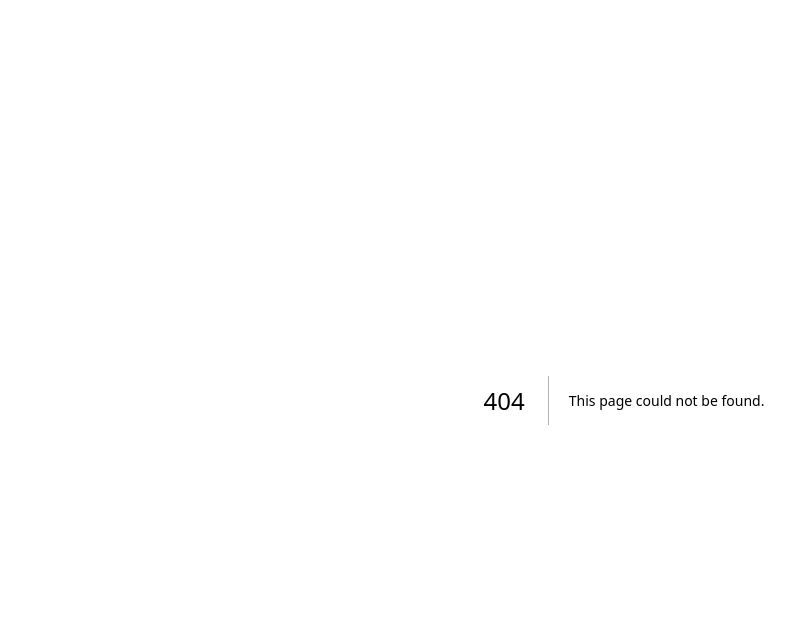
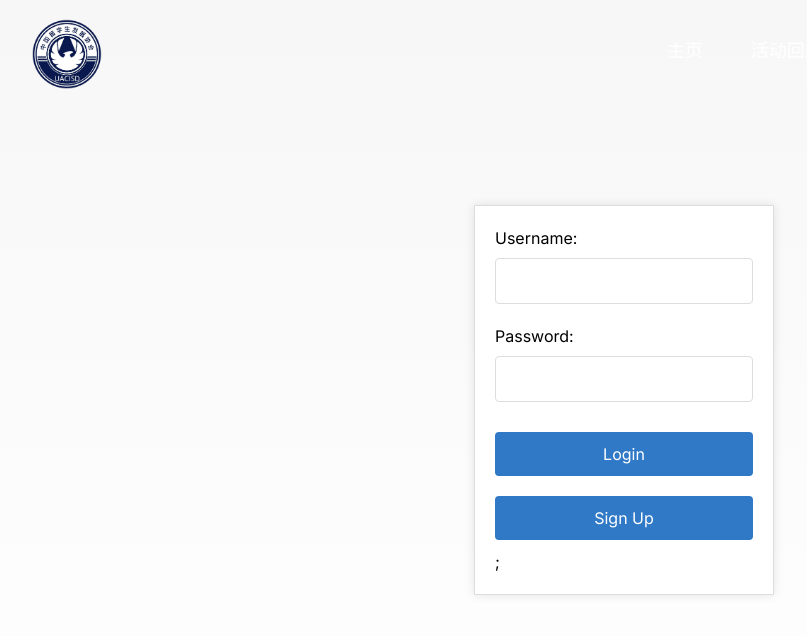
Before and after one commit to Team45Tech/Website-v2-Frontend, a Next.js app: page /login in a window 1280 px wide. Before the commit this address had no page. Shown: the top 636 px of the page, without its empty margins (16-823 px from the left). Built offline with nearby package versions, Linux system fonts and the light colour scheme.

Commit message:
Create LoginPage & RegisterPage

```diff
--- a/app/components/Header.tsx
+++ b/app/components/Header.tsx
@@ -10,7 +10,7 @@ export default function Header() {
         <header className="Header">
 
             <div className='CISD_LOGO'>
-                <a href='/homes'>
+                <a href='/home'>
                     <img src="/CISD_logo.png" alt="CISD" className='CISD_LOGO_img' />
                 </a>
             </div>
@@ -34,7 +34,7 @@ export default function Header() {
                         </ul>
                     </li>
                     <li><a href="#">联系我们</a></li>
-                    <li><a href="#">会员登入</a></li>
+                    <li><a href="/login">会员登入</a></li>
                 </ul>
 
             </nav>
--- /dev/null
+++ b/app/components/LoginPage/Login.tsx
@@ -0,0 +1,57 @@
+// Home components
+
+import React, { useState } from 'react';
+import { useRouter } from 'next/router';
+import './login.css'
+
+
+const LoginPage: React.FC = () => {
+    const [username, setUsername] = useState<string>('');
+    const [password, setPassword] = useState<string>('');
+
+    const handleSubmit = (event: React.FormEvent) => {
+        event.preventDefault();
+        console.log("Username:", username);
+        console.log("Password:", password);
+    };
+
+    const router = useRouter();
+
+    const handleButtonClick = () => {
+        router.push('/register');
+    };
+
+    return (
+        <div className="login-container">
+
+            <form onSubmit={handleSubmit}>
+                <div className="input-group">
+                    <label htmlFor="username">Username:</label>
+                    <input
+                        type="text"
+                        id="username"
+                        value={username}
+                        onChange={(e) => setUsername(e.target.value)}
+                        required
+                    />
+                </div>
+                <div className="input-group">
+                    <label htmlFor="password">Password:</label>
+                    <input
+                        type="password"
+                        id="password"
+                        value={password}
+                        onChange={(e) => setPassword(e.target.value)}
+                        required
+                    />
+                </div>
+                <div className="submit-group">
+                    <button type="submit">Login</button>
+                    <button onClick={handleButtonClick}>Sign Up</button>;
+                </div>
+            </form>
+        </div>
+    );
+};
+
+export default LoginPage;
--- /dev/null
+++ b/app/components/LoginPage/login.css
@@ -0,0 +1,55 @@
+body {
+    font-family: Arial, sans-serif;
+    display: flex;
+    height: 100vh;
+    align-items: center;
+    justify-content: center;
+    background-color: #f7f7f7;
+}
+
+.login-container {
+    width: 300px;
+    padding: 20px;
+    border: 1px solid #ddd;
+    background-color: #fff;
+    box-shadow: 0px 0px 10px rgba(0, 0, 0, 0.1);
+}
+
+
+
+.input-group {
+    margin-bottom: 20px;
+}
+
+label {
+    display: block;
+    margin-bottom: 8px;
+    color: black;
+}
+
+input[type="text"], input[type="password"] {
+    width: 100%;
+    padding: 10px;
+    border: 1px solid #ddd;
+    border-radius: 4px;
+    color: black;
+}
+
+button {
+    width: 100%;
+    padding: 10px;
+    border: none;
+    border-radius: 4px;
+    cursor: pointer;
+    margin: 10px 0px;
+}
+
+.login-container button {
+    background-color: #3079c6;
+    color: white;
+}
+
+
+button:hover {
+    background-color: #0056b3;
+}
--- /dev/null
+++ b/app/components/RegisterPage/Register.tsx
@@ -0,0 +1,28 @@
+import React from 'react';
+import './register.css'
+
+export default function RegisterPage() {
+    return (
+        <div className="register-container">
+            <div className="input-group">
+                <label htmlFor="username">Username</label>
+                <input type="text" id="username" placeholder="Enter your username" />
+            </div>
+            <div className="input-group">
+                <label htmlFor="email">Email</label>
+                <input type="email" id="email" placeholder="Enter your email" />
+            </div>
+            <div className="input-group">
+                <label htmlFor="password">Password</label>
+                <input type="password" id="password" placeholder="Enter your password" />
+            </div>
+            <div className="input-group">
+                <label htmlFor="confirm-password">Confirm Password</label>
+                <input type="password" id="confirm-password" placeholder="Confirm your password" />
+            </div>
+
+            <button type="submit">Sign Up</button>
+
+        </div>
+    );
+}
--- /dev/null
+++ b/app/components/RegisterPage/register.css
@@ -0,0 +1,54 @@
+body {
+    font-family: Arial, sans-serif;
+    display: flex;
+    height: 100vh;
+    align-items: center;
+    justify-content: center;
+    background-color: #f7f7f7;
+}
+
+.register-container {
+    width: 300px;
+    padding: 20px;
+    border: 1px solid #ddd;
+    background-color: #fff;
+    box-shadow: 0px 0px 10px rgba(0, 0, 0, 0.1);
+}
+
+.input-group {
+    margin-bottom: 20px;
+}
+
+label {
+    display: block;
+    margin-bottom: 8px;
+    color: black;
+}
+
+input[type="text"], input[type="email"], input[type="password"] {
+    width: 100%;
+    padding: 10px;
+    border: 1px solid #ddd;
+    border-radius: 4px;
+    color: black;
+}
+
+button {
+    width: 100%;
+    padding: 10px;
+
+    border: none;
+    border-radius: 4px;
+    cursor: pointer;
+    transition: background-color 0.3s ease;
+}
+
+.register-container button {
+    background-color: #3079c6;
+    color: white;
+}
+
+
+button:hover {
+    background-color: #0056b3;
+}
--- /dev/null
+++ b/pages/login.tsx
@@ -0,0 +1,24 @@
+// Login Page
+
+import React from 'react'
+import Head from 'next/head';
+
+import Header from '../app/components/Header'
+import Login from '../app/components/LoginPage/Login'
+
+
+const Page: React.FC = () => {
+    return (
+
+        <div>
+            <Head>
+                <title>UACISD - Login</title>
+            </Head>
+
+            <Header/>
+            <Login />
+        </div>
+    );
+}
+
+export default Page;
--- /dev/null
+++ b/pages/register.tsx
@@ -0,0 +1,24 @@
+// Register Page
+
+import React from 'react'
+import Head from 'next/head';
+
+import Header from '../app/components/Header'
+import Register from '../app/components/RegisterPage/Register'
+
+
+const Page: React.FC = () => {
+    return (
+
+        <div>
+            <Head>
+                <title>UACISD - Registrition</title>
+            </Head>
+
+            <Header/>
+            <Register />
+        </div>
+    );
+}
+
+export default Page;
```
